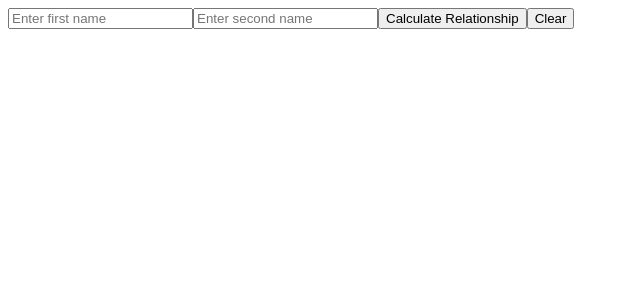
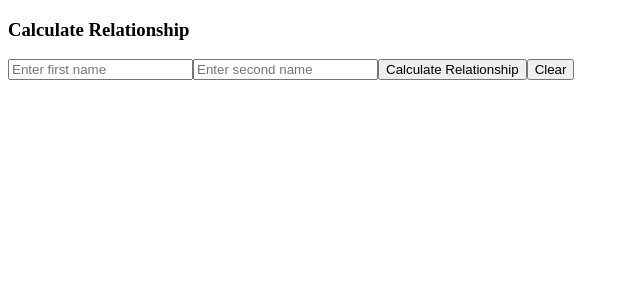
Before and after one commit to acciojob/flames-app-react-ManimehalaiAnandaraj, a React app: page / in a window 1280 px wide. Shown: the top 300 px of the page, without its empty margins (0-640 px from the left). Built offline with nearby package versions, Linux system fonts and the light colour scheme.

Commit message:
Completed assignment

```diff
--- a/src/components/App.js
+++ b/src/components/App.js
@@ -56,6 +56,7 @@ const App = () => {
 
   return (
     <div>
+        <h3>Calculate Relationship</h3>
       <input
         data-testid="input1"
         name="name1"
@@ -75,7 +76,7 @@ const App = () => {
         name="calculate_relationship"
         onClick={calculateRelationship}
       >
-        Calculate Relationship
+       Calculate Relationship
       </button>
       <button
         data-testid="clear"
```
